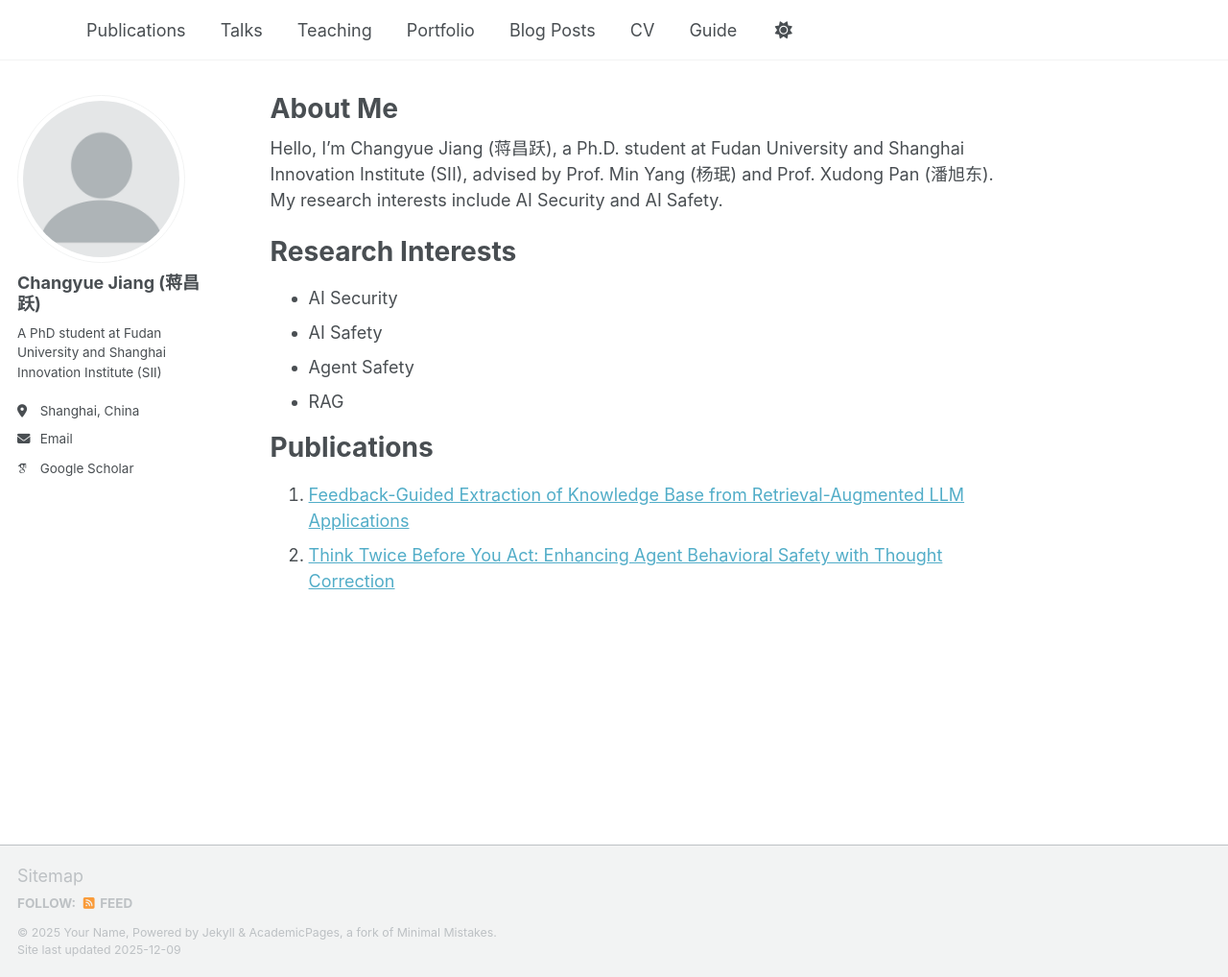
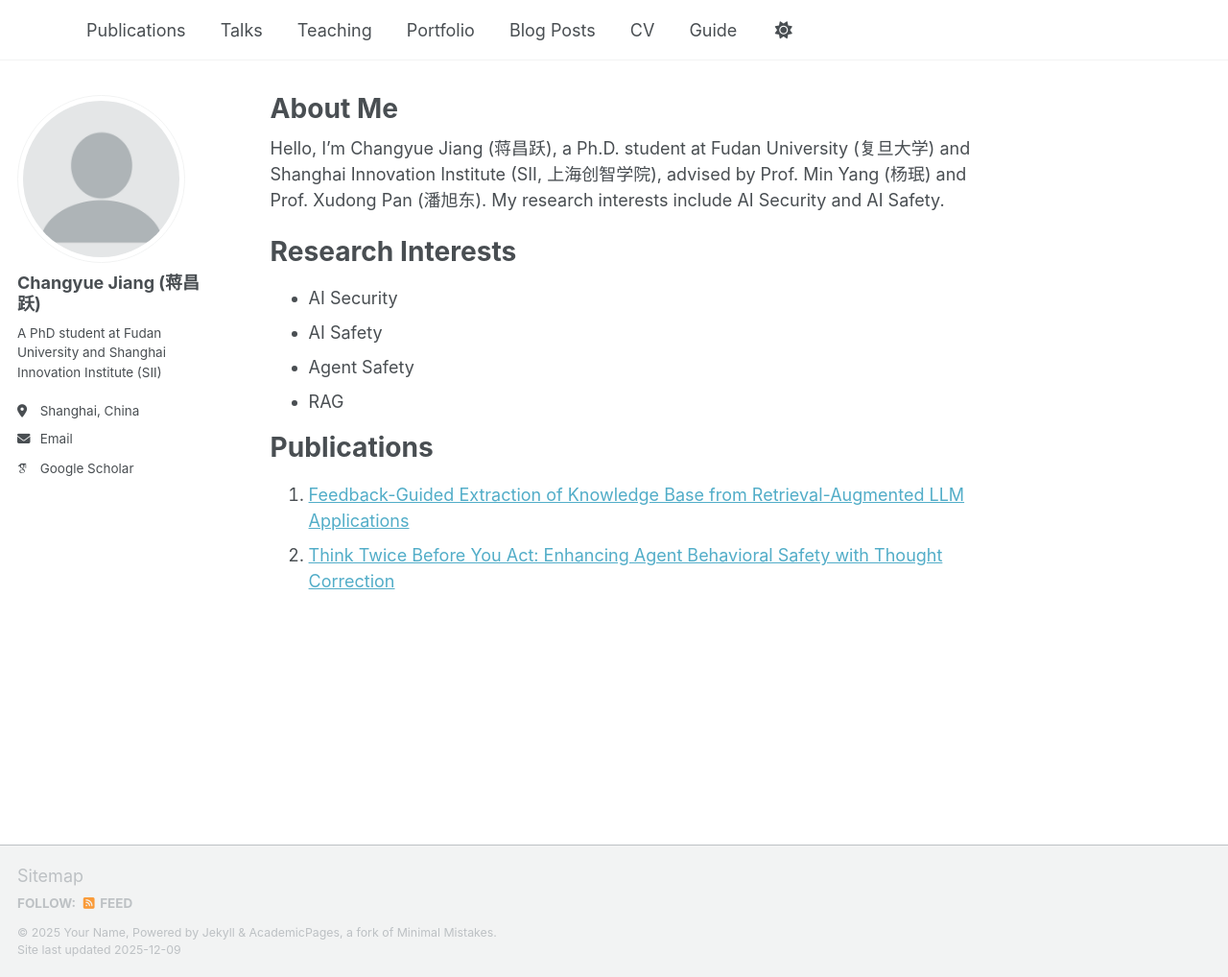
Before and after one commit to jiangchangyue/jiangchangyue.github.io, a Jekyll site: the page built from _pages/about.md, in a window 1280 px wide and 1018 px high. Shown: the whole window at 96% size. Built offline with Jekyll 4.4.1, drawn with Linux system fonts in a browser that asks for light colours; some web fonts are replaced; a script that is not in the unit is left out.

Commit message:
Add Chinese translations to about page introduction
Updated the introduction to include Chinese translations for Fudan University and Shanghai Innovation Institute.

```diff
--- a/_pages/about.md
+++ b/_pages/about.md
@@ -7,7 +7,7 @@ redirect_from:
   - /about.html
 ---
 
-Hello, I’m Changyue Jiang (蒋昌跃), a Ph.D. student at Fudan University and Shanghai Innovation Institute (SII), advised by Prof. Min Yang (杨珉) and Prof. Xudong Pan (潘旭东).
+Hello, I’m Changyue Jiang (蒋昌跃), a Ph.D. student at Fudan University (复旦大学) and Shanghai Innovation Institute (SII, 上海创智学院), advised by Prof. Min Yang (杨珉) and Prof. Xudong Pan (潘旭东).
 My research interests include AI Security and AI Safety.
 
 Research Interests
```
